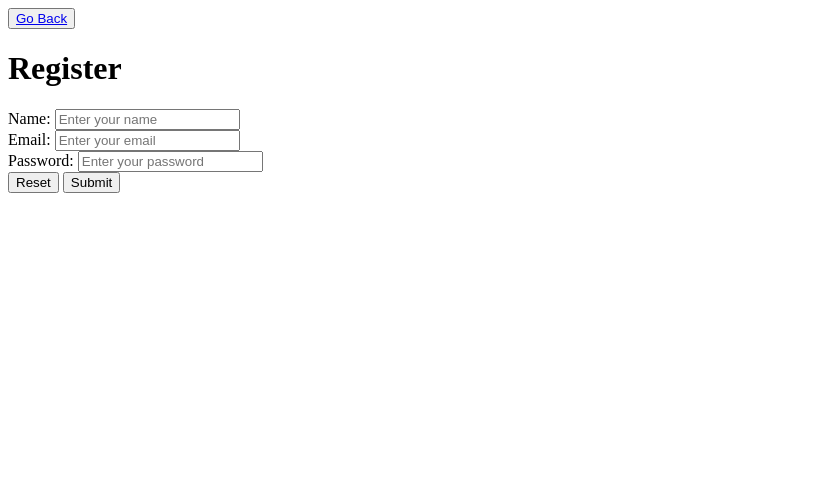
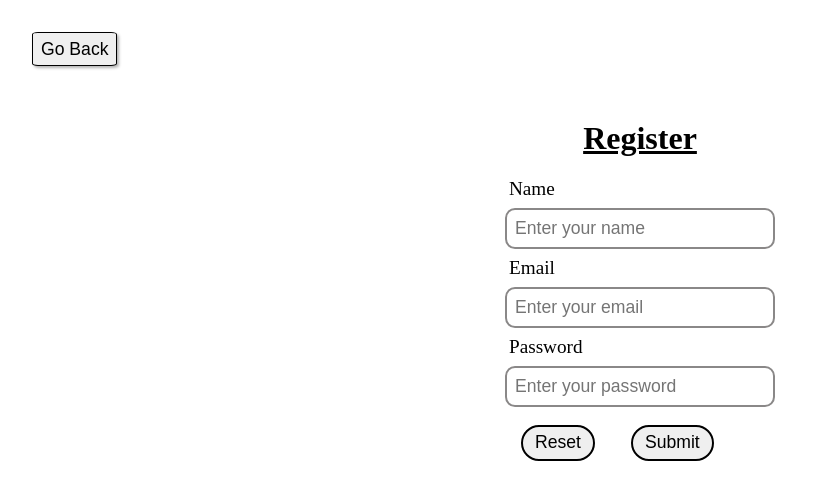
Before and after one commit to Gurveen-codes/Basic-Auth, a website: page frontend/register.html in a window 1280 px wide. Shown: the whole page, without its empty margins (0-830 px from the left). Drawn offline with Linux system fonts and the light colour scheme.

Commit message:
Style the form

```diff
--- a/backend/server.js
+++ b/backend/server.js
@@ -23,7 +23,7 @@ app.post("/register", registerUser);
 app.route("/login").post(loginUser);
 
 app.get("/", (req, res) => {
-	res.json({ message: "Hello There!" });
+	res.send(req.body);
 });
 
 app.use(errorMiddleware);
--- a/frontend/register.html
+++ b/frontend/register.html
@@ -8,11 +8,12 @@
 		<title>Register</title>
 	</head>
 	<body>
-		<button><a href="index.html">Go Back</a></button>
-		<h1>Register</h1>
+		<button class="back-btn"><a href="index.html">Go Back</a></button>
+		<div class="container">
+			<h1 class="form-title">Register</h1>
 			<form action="http://127.0.0.1:8000/register" method="post">
 				<div class="form-el">
-				<label for="name">Name: </label>
+					<label for="name">Name </label>
 					<input
 						type="text"
 						id="name"
@@ -22,7 +23,7 @@
 					/>
 				</div>
 				<div class="form-el">
-				<label for="email">Email: </label>
+					<label for="email">Email </label>
 					<input
 						type="email"
 						id="email"
@@ -32,7 +33,7 @@
 					/>
 				</div>
 				<div class="form-el">
-				<label for="password">Password: </label>
+					<label for="password">Password </label>
 					<input
 						type="password"
 						id="password"
@@ -44,5 +45,6 @@
 				<button type="reset">Reset</button>
 				<button type="submit">Submit</button>
 			</form>
+		</div>
 	</body>
 </html>
--- a/frontend/style.css
+++ b/frontend/style.css
@@ -0,0 +1,66 @@
+*,
+*::after,
+*::before {
+	box-sizing: border-box;
+}
+
+body {
+	margin: 0;
+	padding: 0;
+}
+
+.container {
+	display: flex;
+	flex-direction: column;
+	align-items: center;
+	justify-content: center;
+	padding: 2em 0;
+}
+
+form label {
+	display: block;
+	margin-left: 0.25rem;
+	font-size: 1.2rem;
+}
+
+form input {
+	margin: 0.5rem 0;
+	padding: 0.5rem;
+	padding-right: 2rem;
+	border-radius: 10px;
+	outline: none;
+	border: 2px solid rgb(138, 136, 136);
+	font-size: 1.1rem;
+}
+
+form button {
+	border-radius: 50px;
+	border: 2px solid black;
+	padding: 0.35rem 0.75rem;
+	font-size: 1.1rem;
+	margin: 0.6rem 1rem 0 1rem;
+}
+
+form button:hover {
+	cursor: pointer;
+}
+
+.back-btn a {
+	text-decoration: none;
+	color: inherit;
+}
+
+.back-btn {
+	display: inline-block;
+	font-size: 1.1rem;
+	margin-top: 2rem;
+	margin-left: 2rem;
+	padding: 0.35rem 0.5rem;
+	border: 1px solid;
+	border-radius: 7%;
+	box-shadow: 2px 2px 3px 0 rgba(0, 0, 0, 0.3);
+}
+
+.form-title {
+	text-decoration: underline;
+}
```
Also changed, not shown: frontend/login.html (+5 -2 lines). Lines whose indentation alone changed are shown as unchanged.
